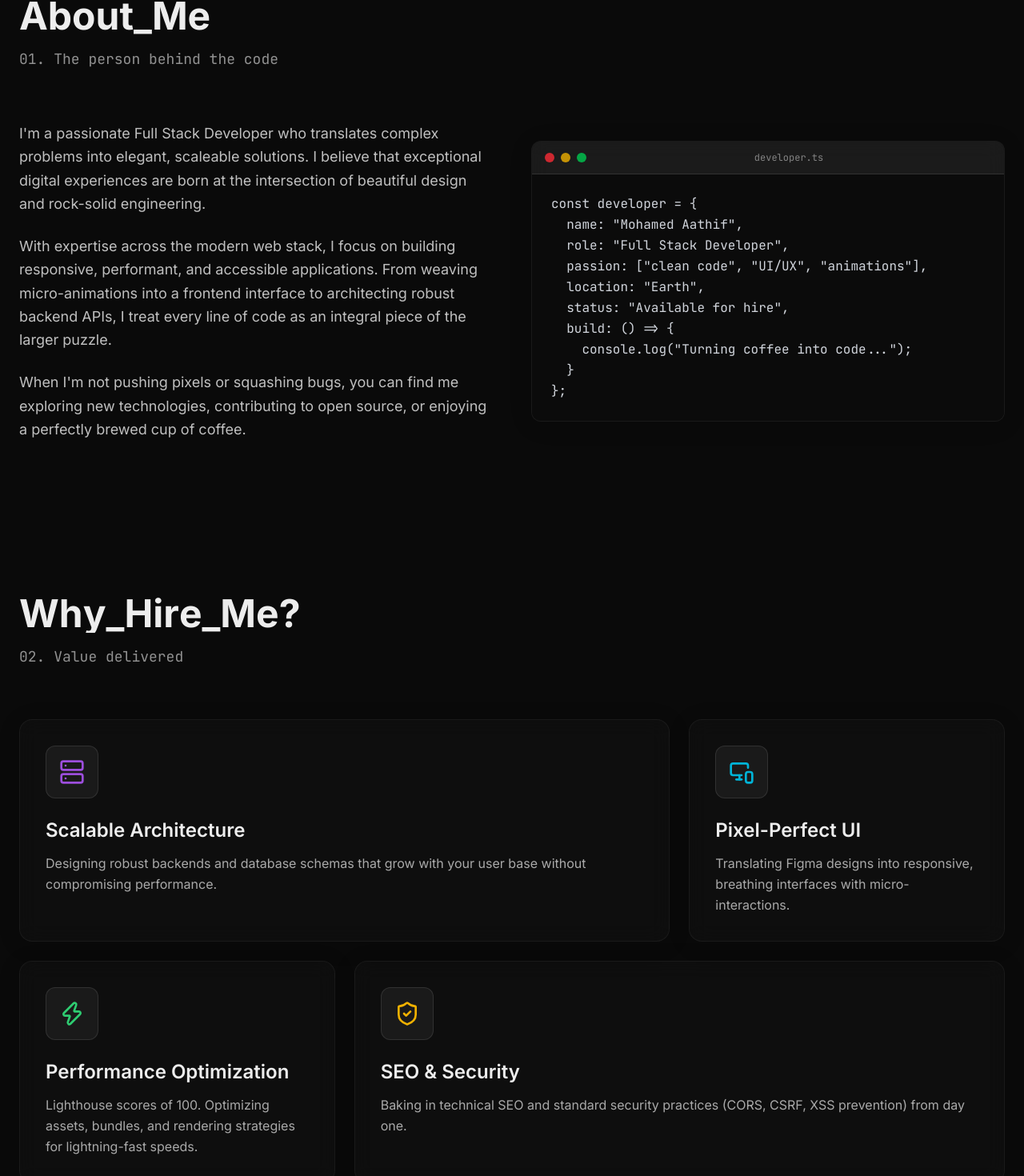
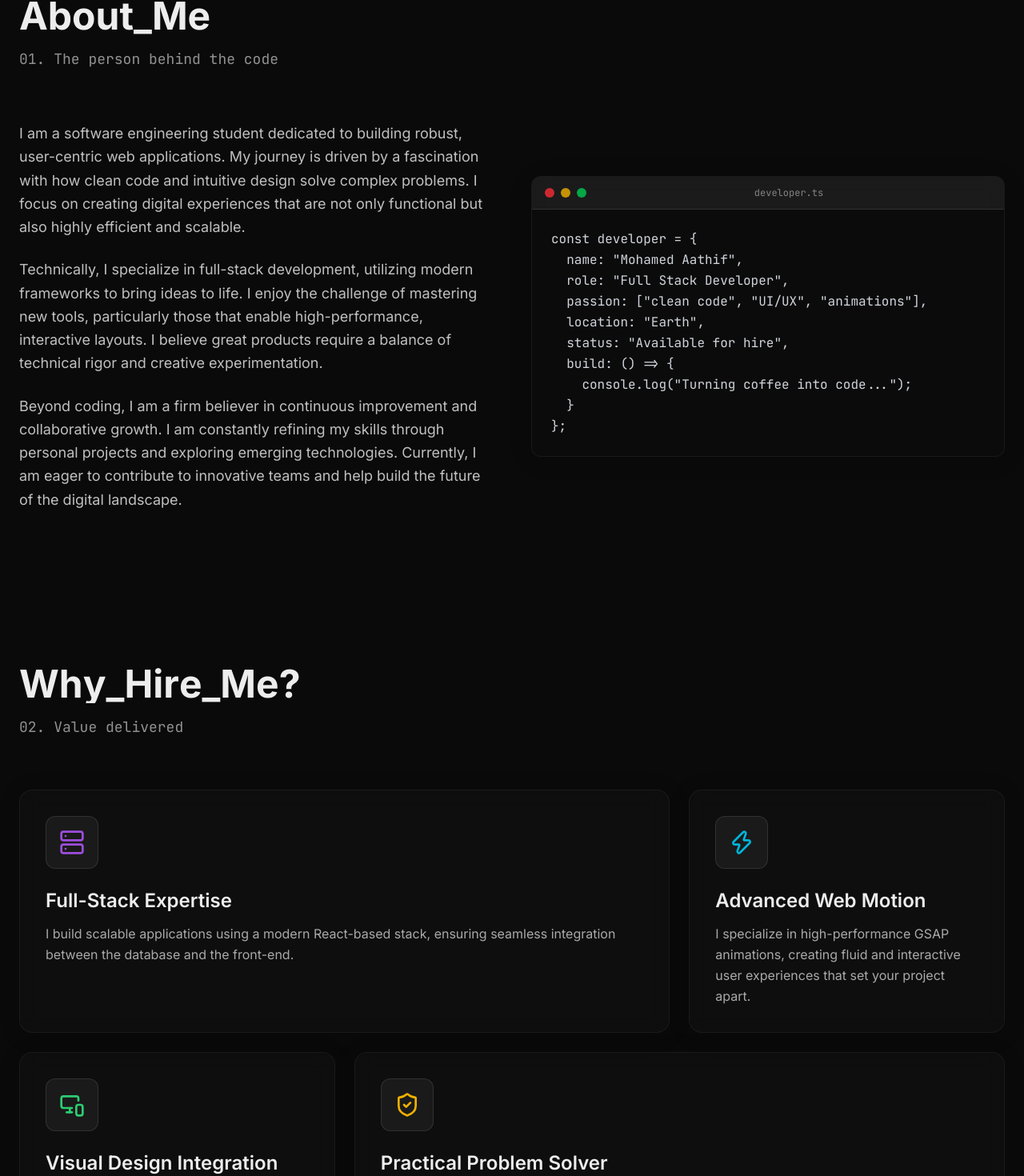
Before and after one commit to Aathif-M/portfolio, a Next.js app: page /portfolio/ in a window 1280 px wide. Shown: the part 900-2370 px from the top of the page at 80% size. Built offline with nearby package versions, Linux system fonts and the light colour scheme.

Commit message:
Update Why Hire Me section

```diff
--- a/src/components/About.tsx
+++ b/src/components/About.tsx
@@ -56,14 +56,11 @@ export default function About() {
         {/* Narrative */}
         <div ref={narrativeRef} className="space-y-6 text-lg text-foreground/80 leading-relaxed">
           <p>
-            I'm a passionate Full Stack Developer who translates complex problems into elegant, scaleable solutions. I believe that exceptional digital experiences are born at the intersection of beautiful design and rock-solid engineering.
-          </p>
+            I am a software engineering student dedicated to building robust, user-centric web applications. My journey is driven by a fascination with how clean code and intuitive design solve complex problems. I focus on creating digital experiences that are not only functional but also highly efficient and scalable.          </p>
           <p>
-            With expertise across the modern web stack, I focus on building responsive, performant, and accessible applications. From weaving micro-animations into a frontend interface to architecting robust backend APIs, I treat every line of code as an integral piece of the larger puzzle.
-          </p>
+            Technically, I specialize in full-stack development, utilizing modern frameworks to bring ideas to life. I enjoy the challenge of mastering new tools, particularly those that enable high-performance, interactive layouts. I believe great products require a balance of technical rigor and creative experimentation.          </p>
           <p>
-            When I'm not pushing pixels or squashing bugs, you can find me exploring new technologies, contributing to open source, or enjoying a perfectly brewed cup of coffee.
-          </p>
+            Beyond coding, I am a firm believer in continuous improvement and collaborative growth. I am constantly refining my skills through personal projects and exploring emerging technologies. Currently, I am eager to contribute to innovative teams and help build the future of the digital landscape.          </p>
         </div>
 
         {/* Code Editor Window */}
--- a/src/components/Services.tsx
+++ b/src/components/Services.tsx
@@ -8,26 +8,26 @@ import SectionHeader from './SectionHeader';
 
 const services = [
   {
-    title: "Scalable Architecture",
-    description: "Designing robust backends and database schemas that grow with your user base without compromising performance.",
+    title: "Full-Stack Expertise",
+    description: "I build scalable applications using a modern React-based stack, ensuring seamless integration between the database and the front-end.",
     icon: <Server className="w-8 h-8 text-accent-purple" />,
     className: "md:col-span-2 lg:col-span-2"
   },
   {
-    title: "Pixel-Perfect UI",
-    description: "Translating Figma designs into responsive, breathing interfaces with micro-interactions.",
-    icon: <MonitorSmartphone className="w-8 h-8 text-accent-blue" />,
+    title: "Advanced Web Motion",
+    description: "I specialize in high-performance GSAP animations, creating fluid and interactive user experiences that set your project apart.",
+    icon: <Zap className="w-8 h-8 text-accent-blue" />,
     className: "md:col-span-1 lg:col-span-1"
   },
   {
-    title: "Performance Optimization",
-    description: "Lighthouse scores of 100. Optimizing assets, bundles, and rendering strategies for lightning-fast speeds.",
-    icon: <Zap className="w-8 h-8 text-accent-green" />,
+    title: "Visual Design Integration",
+    description: "Beyond code, I leverage Photoshop to craft polished web assets, ensuring every visual element is professional and brand-aligned.",
+    icon: <MonitorSmartphone className="w-8 h-8 text-accent-green" />,
     className: "md:col-span-1 lg:col-span-1"
   },
   {
-    title: "SEO & Security",
-    description: "Baking in technical SEO and standard security practices (CORS, CSRF, XSS prevention) from day one.",
+    title: "Practical Problem Solver",
+    description: "From complex debugging to managing live deployments, I provide reliable technical solutions with a focus on efficiency and performance.",
     icon: <ShieldCheck className="w-8 h-8 text-yellow-500" />,
     className: "md:col-span-2 lg:col-span-2"
   }
```
